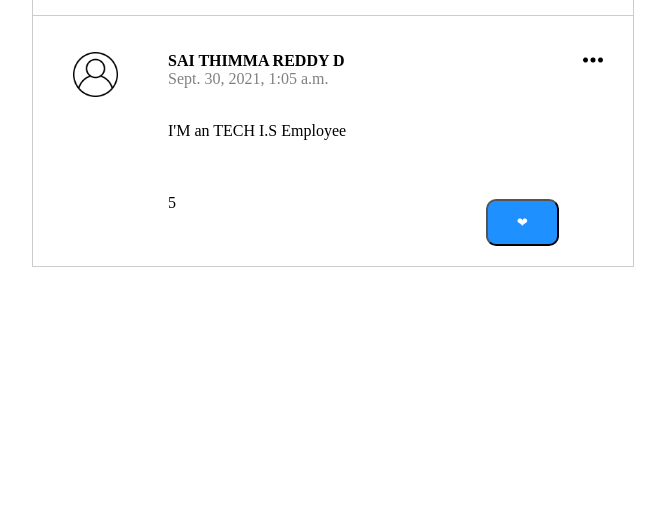
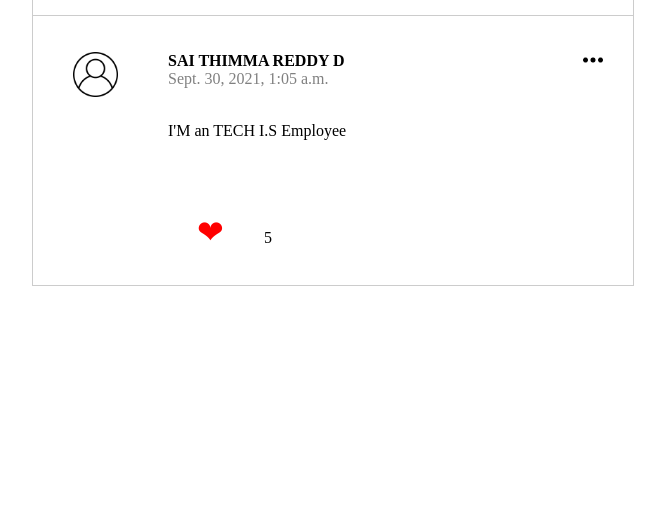
Before and after one commit to adarshs002/Twitter-clone, a Django app: page / in a window 1280 px wide. Shown: the part 271-776 px from the top of the page, without its empty margins (307-972 px from the left). Run offline with Django 3.2, Linux system fonts and the light colour scheme; data comes from the database, SQL or seed files in the repository.

Commit message:
Modified css  File

```diff
--- a/static/css/style.css
+++ b/static/css/style.css
@@ -180,3 +180,12 @@ a.cancel-button {
   margin-bottom: 10px;
   margin-top: 10px;
 }
+.like-button {
+  float: none;
+  float: none;
+  background-color: white;
+  color: red;
+  font-size: xx-large;
+  border: none;
+  width: 3px;
+}
```
